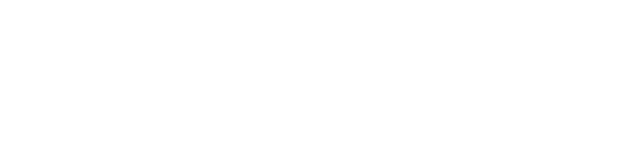
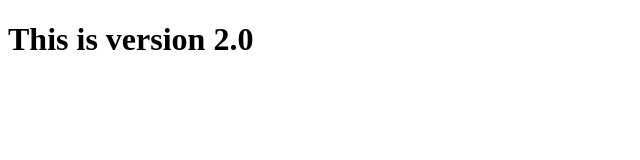
Before and after one commit to attarnusaibah-hash/myRepo, a plain HTML site: page index.html in a window 1280 px wide. Shown: the whole page, without its empty margins (0-640 px from the left). Drawn offline with Linux system fonts and the light colour scheme.

Commit message:
Version-2 of index.html

```diff
--- a/index.html
+++ b/index.html
@@ -6,6 +6,6 @@
     <title>Document</title>
 </head>
 <body>
-
+    <h1>This is version 2.0</h1>
 </body>
 </html>
```
